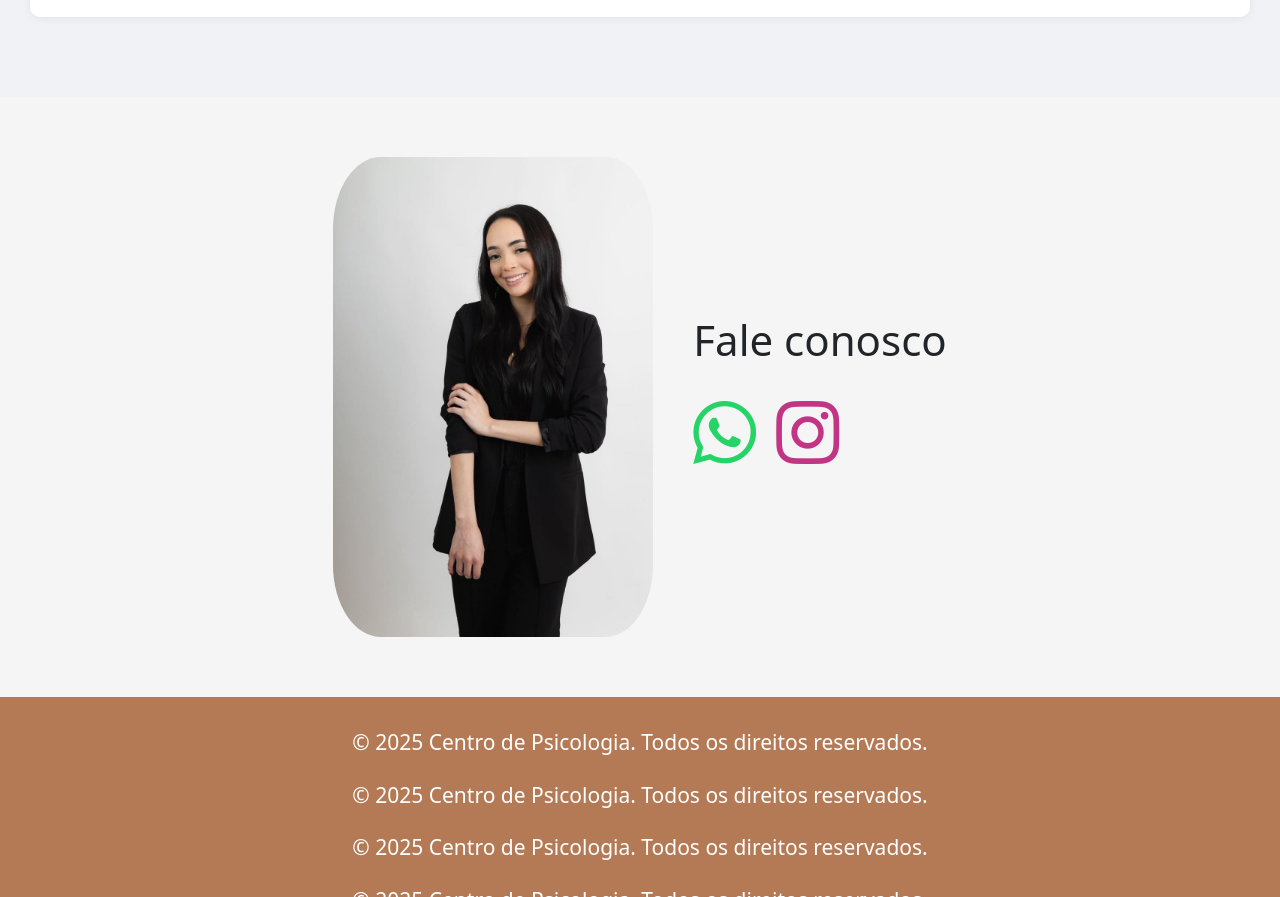
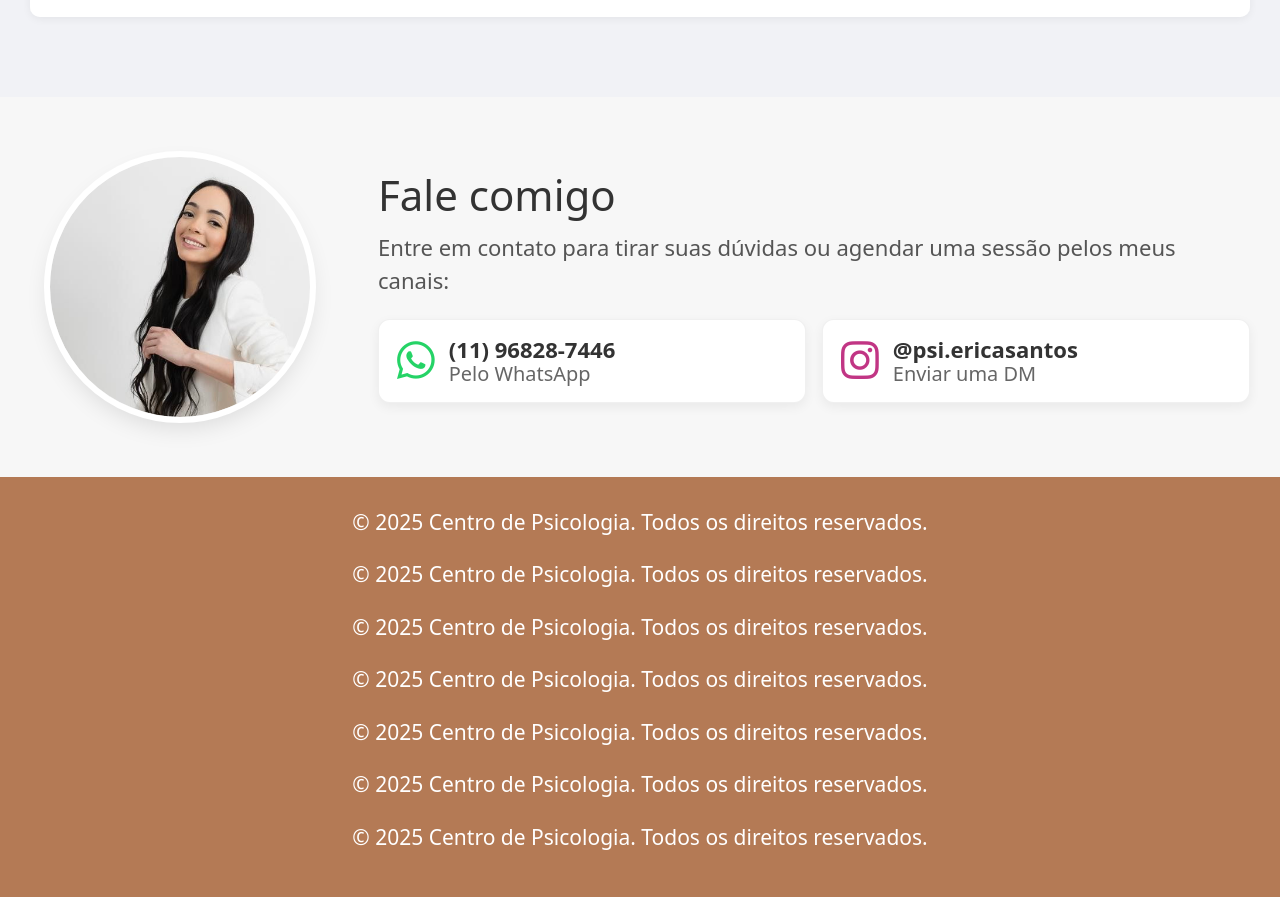
Before and after one commit to iRnx/psi-eriquinha, a plain HTML site: page index.html in a window 1280 px wide. Shown: the part 5088-5985 px from the top of the page. Drawn offline with nearby package versions, Linux system fonts and the light colour scheme.

Commit message:
add Fale comigo

```diff
--- a/index.html
+++ b/index.html
@@ -281,19 +281,36 @@
 
 
 <section class="footer-cta">
-  <img src="images/erica_preto.jpg" alt="Profissional" class="footer-img">
-  <div>
-    <h2>Fale conosco</h2>
-    <div class="social-icons">
-      <a href="https://wa.me/5511968287446" target="_blank" class="whatsapp">
+  <div class="footer-cta__media">
+    <img src="images/erica.jpg" alt="Profissional" class="footer-portrait">
+  </div>
+
+  <div class="footer-cta__content">
+    <h2>Fale comigo</h2>
+    <p class="footer-cta__lead">
+      Entre em contato para tirar suas dúvidas ou agendar uma sessão pelos meus canais:
+    </p>
+
+    <div class="contact-cards">
+      <a href="https://wa.me/5511968287446" target="_blank" class="contact-card whatsapp">
         <i class="bi bi-whatsapp"></i>
+        <div>
+          <strong>(11) 96828-7446</strong>
+          <span>Pelo WhatsApp</span>
+        </div>
       </a>
-      <a href="https://instagram.com/psi.ericasantos" target="_blank" class="instagram">
+
+      <a href="https://instagram.com/psi.ericasantos" target="_blank" class="contact-card instagram">
         <i class="bi bi-instagram"></i>
+        <div>
+          <strong>@psi.ericasantos</strong>
+          <span>Enviar uma DM</span>
+        </div>
       </a>
     </div>
   </div>
 </section>
+
 
 
   <footer class="footer">
--- a/style.css
+++ b/style.css
@@ -417,37 +417,98 @@ body {
 
 
 
+/* ===== Footer CTA ===== */
 .footer-cta {
-    display: flex;
-    flex-wrap: wrap;
-    gap: 40px;
-    background: #f5f5f5;
-    padding: 60px 30px;
-    justify-content: center;
-    align-items: center;
+  display: flex;
+  align-items: center;
+  gap: 48px;
+  padding: 60px 30px;
+  background: #f7f7f7; /* leve contraste acima do footer */
 }
 
-.footer-img {
-    max-width: 320px;
-    border-radius: 15%;
+.footer-cta__media {
+  flex: 0 0 300px;
+  display: grid;
+  place-items: center;
 }
 
-.btn-whatsapp,
-.btn-instagram {
-    display: inline-block;
-    margin: 10px 10px 0 0;
-    background: #25D366;
-    color: #fff;
-    padding: 12px 20px;
-    border-radius: 6px;
-    text-decoration: none;
-    font-weight: bold;
-    font-size: 1rem;
+.footer-portrait {
+  width: 260px;
+  aspect-ratio: 1 / 1;     /* garante formato quadrado */
+  object-fit: cover;       /* preenche sem deformar */
+  border-radius: 50%;      /* foto redonda */
+  box-shadow: 0 10px 25px rgba(0,0,0,.12);
+  outline: 6px solid #fff; /* aro branco */
+  outline-offset: 0;
 }
 
-.btn-instagram {
-    background: #C13584;
+.footer-cta__content {
+  flex: 1 1 520px;
 }
+
+.footer-cta__content h2 {
+  font-size: 2rem;
+  margin: 0 0 10px;
+  color: #333;
+}
+
+.footer-cta__lead {
+  margin: 0 0 22px;
+  color: #555;
+  font-size: 1.05rem;
+}
+
+/* Cards de contato */
+.contact-cards {
+  display: grid;
+  grid-template-columns: repeat(2, minmax(220px, 1fr));
+  gap: 16px;
+}
+
+.contact-card {
+  display: flex;
+  align-items: center;
+  gap: 14px;
+  background: #fff;
+  border-radius: 12px;
+  padding: 16px 18px;
+  text-decoration: none;
+  border: 1px solid rgba(0,0,0,.06);
+  box-shadow: 0 4px 12px rgba(0,0,0,.06);
+  transition: transform .15s ease, box-shadow .15s ease, border-color .15s ease;
+  color: inherit;
+}
+
+.contact-card:hover {
+  transform: translateY(-2px);
+  box-shadow: 0 8px 20px rgba(0,0,0,.10);
+  border-color: rgba(0,0,0,.10);
+}
+
+.contact-card i {
+  font-size: 1.8rem;
+  line-height: 0;
+}
+
+.contact-card div {
+  display: flex;
+  flex-direction: column;
+  line-height: 1.2;
+}
+
+.contact-card strong {
+  font-size: 1.05rem;
+  color: #333;
+}
+
+.contact-card span {
+  font-size: .95rem;
+  color: #666;
+}
+
+/* Cores por rede */
+.contact-card.whatsapp i { color: #25D366; }
+.contact-card.instagram i { color: #C13584; }
 
 .footer {
     background: var(--h1-bemvindo);
@@ -457,7 +518,7 @@ body {
     font-size: 1rem;
 }
 
-@media (max-width: 768px) {
+@media (max-width: 937px) {
 
   .hero {
     flex-direction: column-reverse;
@@ -546,4 +607,12 @@ body {
   .menu.active ~ .menu-toggle .icon-close {
     display: inline;
   }
+
+  .footer-cta {
+    flex-direction: column;
+    text-align: center;
+  }
+  .footer-cta__content { width: 100%; }
+  .contact-cards { grid-template-columns: 1fr; }
+  .footer-portrait { width: 220px; }
 }
```
